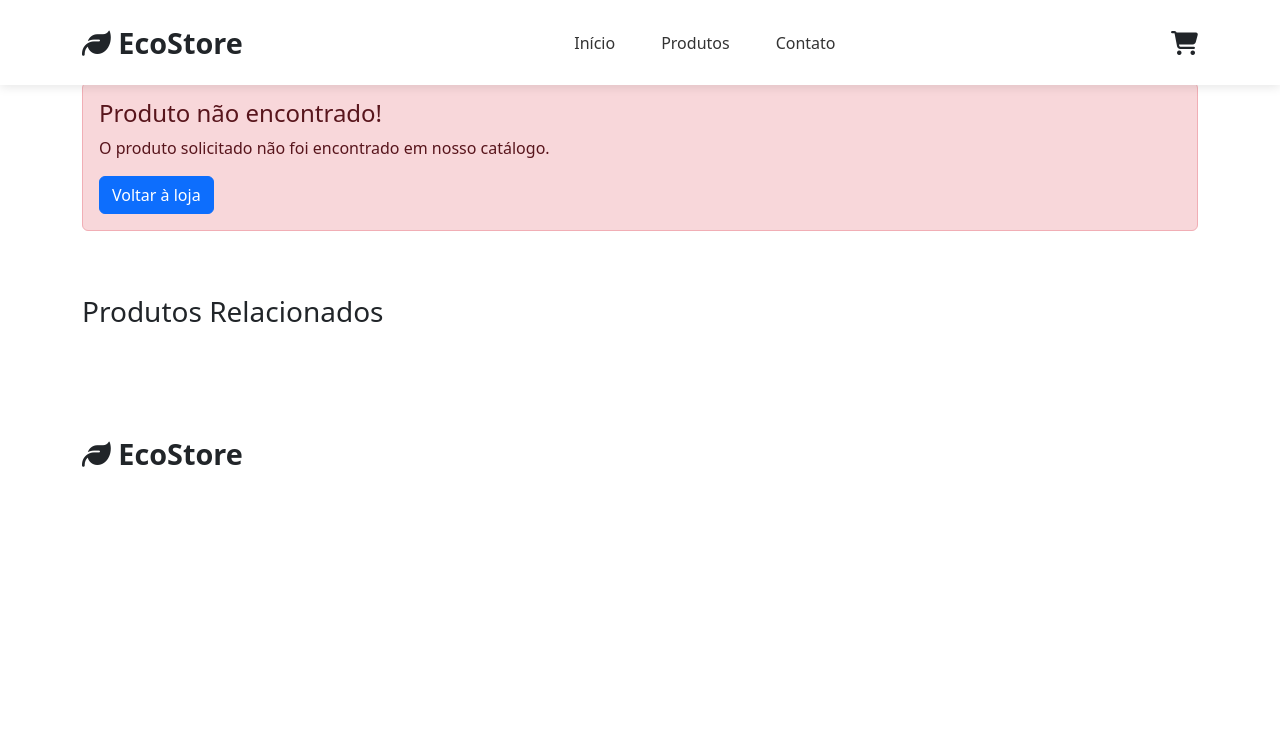
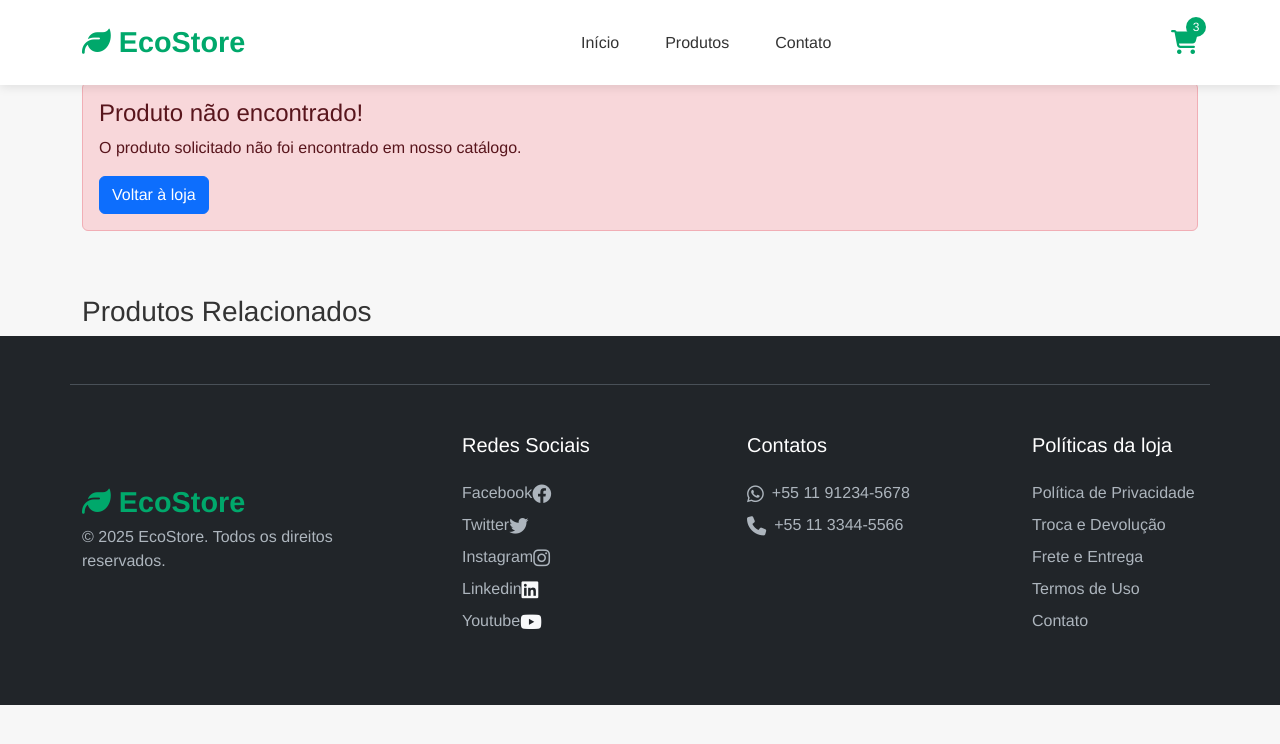
Before and after one commit to Mecdeiros/Cp-4-Front-end-desing, a website: page src/pages/produtos.html in a window 1280 px wide. Drawn offline with nearby package versions, Linux system fonts and the light colour scheme.

Commit message:
Update produtos.html

```diff
--- a/src/pages/produtos.html
+++ b/src/pages/produtos.html
@@ -7,6 +7,7 @@
     <link href="https://cdn.jsdelivr.net/npm/bootstrap@5.3.0/dist/css/bootstrap.min.css" rel="stylesheet">
     <link href="https://cdnjs.cloudflare.com/ajax/libs/font-awesome/6.0.0/css/all.min.css" rel="stylesheet">
     <link href="https://cdnjs.cloudflare.com/ajax/libs/font-awesome/6.4.0/css/all.min.css" rel="stylesheet">
+    <link rel="stylesheet" href="./../css/style.css">
     <style>
 
 
@@ -117,7 +118,7 @@
 
      <nav class="navbar navbar-expand-lg navbar-light fixed-top">
         <div class="container">
-            <a class="navbar-brand" href="index.html">
+            <a class="navbar-brand" href="../../index.html">
                 <i class="fas fa-leaf"></i> EcoStore
             </a>
 
```
